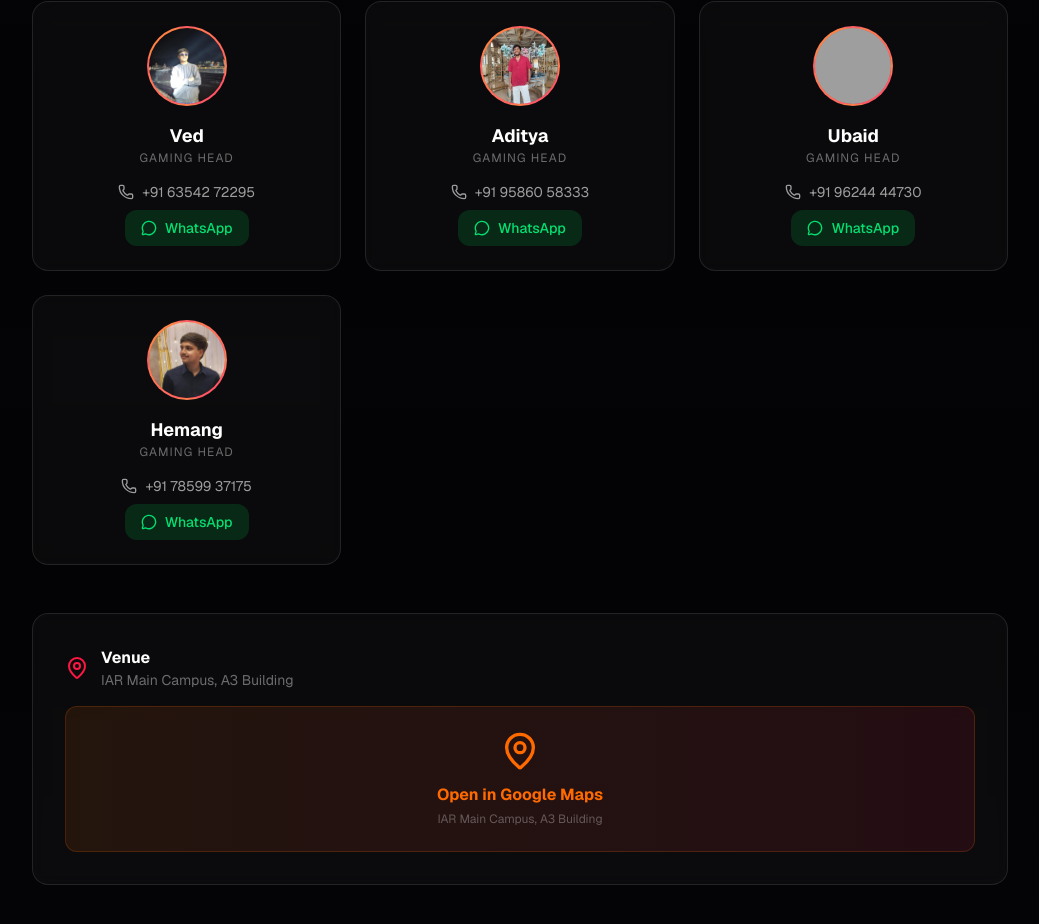
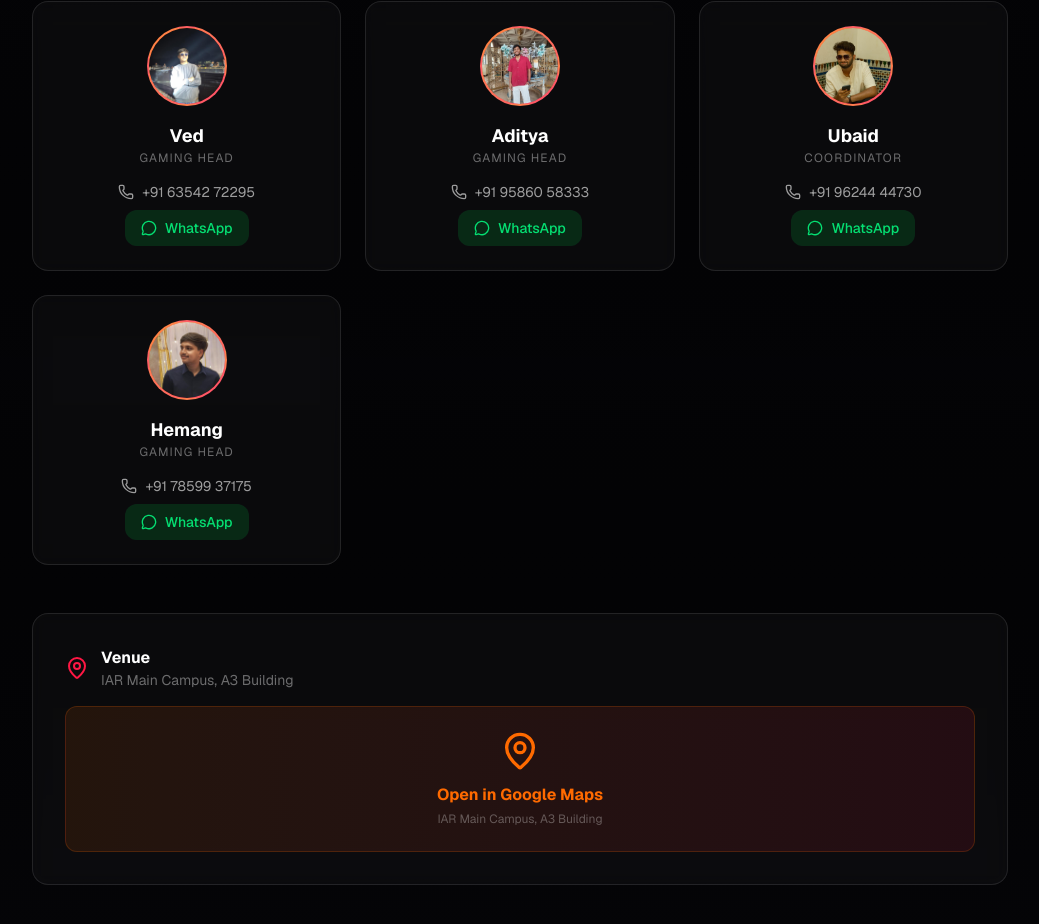
Before and after one commit to notUbaid/Free-Fire, a Next.js app: page / in a window 1280 px wide. Shown: the part 7291-8215 px from the top of the page, without its empty margins (120-1159 px from the left). Built offline with nearby package versions, Linux system fonts and the light colour scheme; grey boxes are pictures that could not be loaded.

Commit message:
Update Ubaid role to Coordinator

```diff
--- a/src/components/ContactSection.tsx
+++ b/src/components/ContactSection.tsx
@@ -24,7 +24,7 @@ const contacts = [
   },
   {
     name: "Ubaid",
-    role: "Gaming Head",
+    role: "Coordinator",
     phone: "+91 96244 44730",
     whatsapp: "919624444730",
     color: "from-green-500 to-emerald-600",
```
Also changed, not shown: public/images/Ubaid.jpeg (added).
